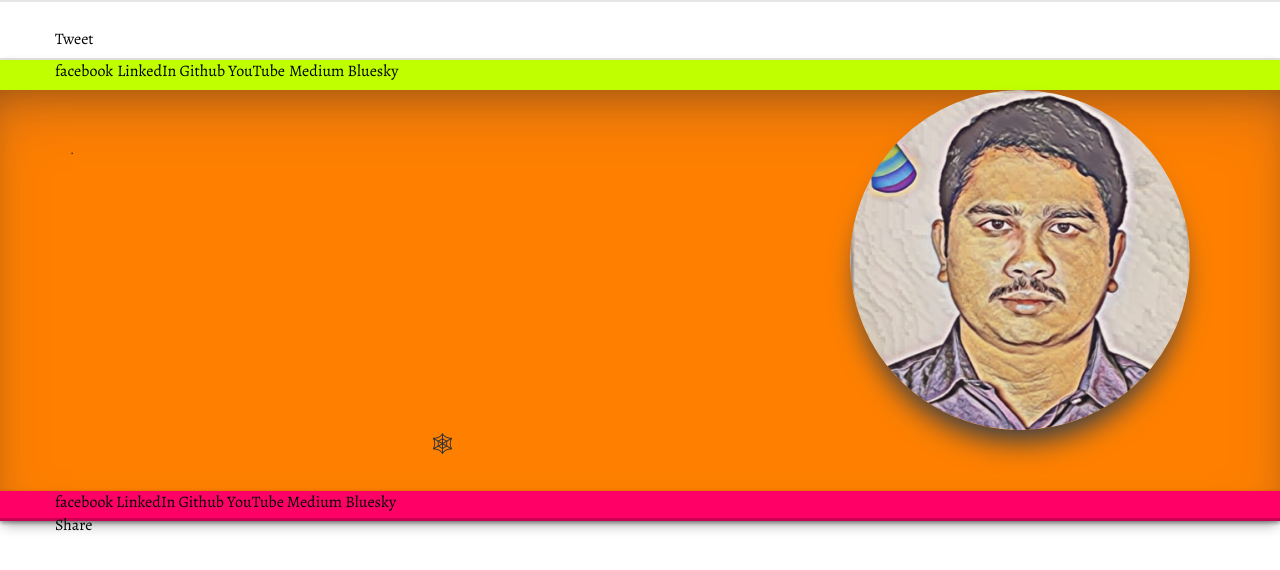
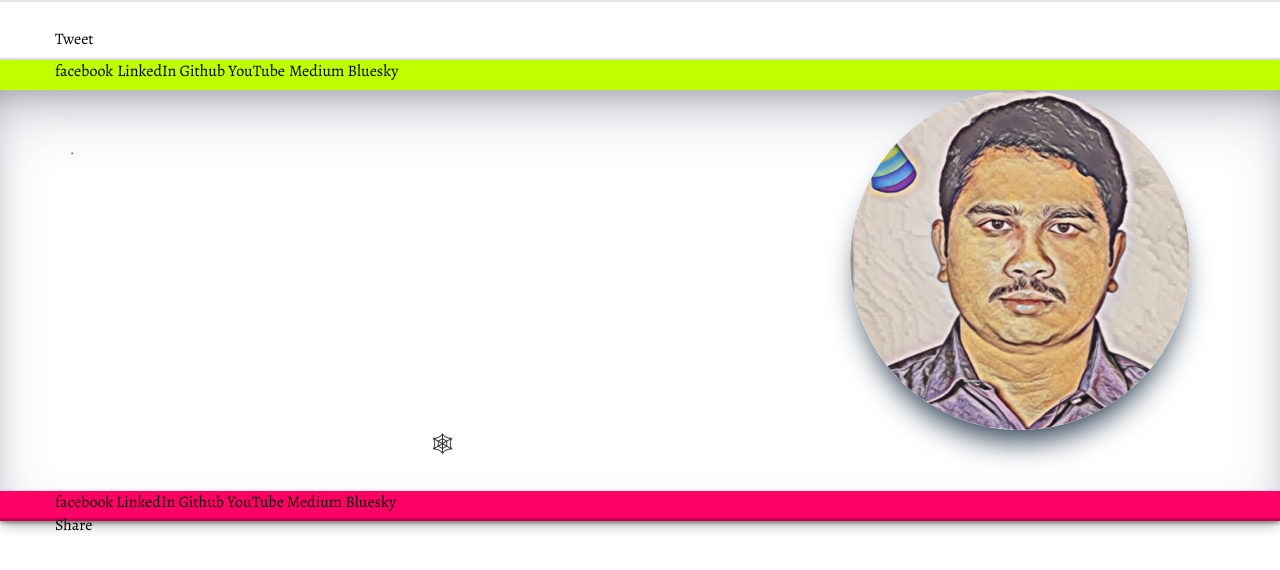
Before and after one commit to danieldhinakar/ApplicationFramework, a PHP site: page /about/index.html in a window 1280 px wide. Shown: the top 570 px of the page. Run offline with PHP 8.4, Linux system fonts and the light colour scheme; some libraries are stand-ins or nearby versions.

Commit message:
Update main.css

```diff
--- a/about/css/main.css
+++ b/about/css/main.css
@@ -146,7 +146,7 @@ list-style-type: none;
 }
 
 #slider {
-  background-color:#ff8000;
+  background-color:#FFFFFF;
   width:100%;
   height:100%;
   font-family:'Alegreya';
```
